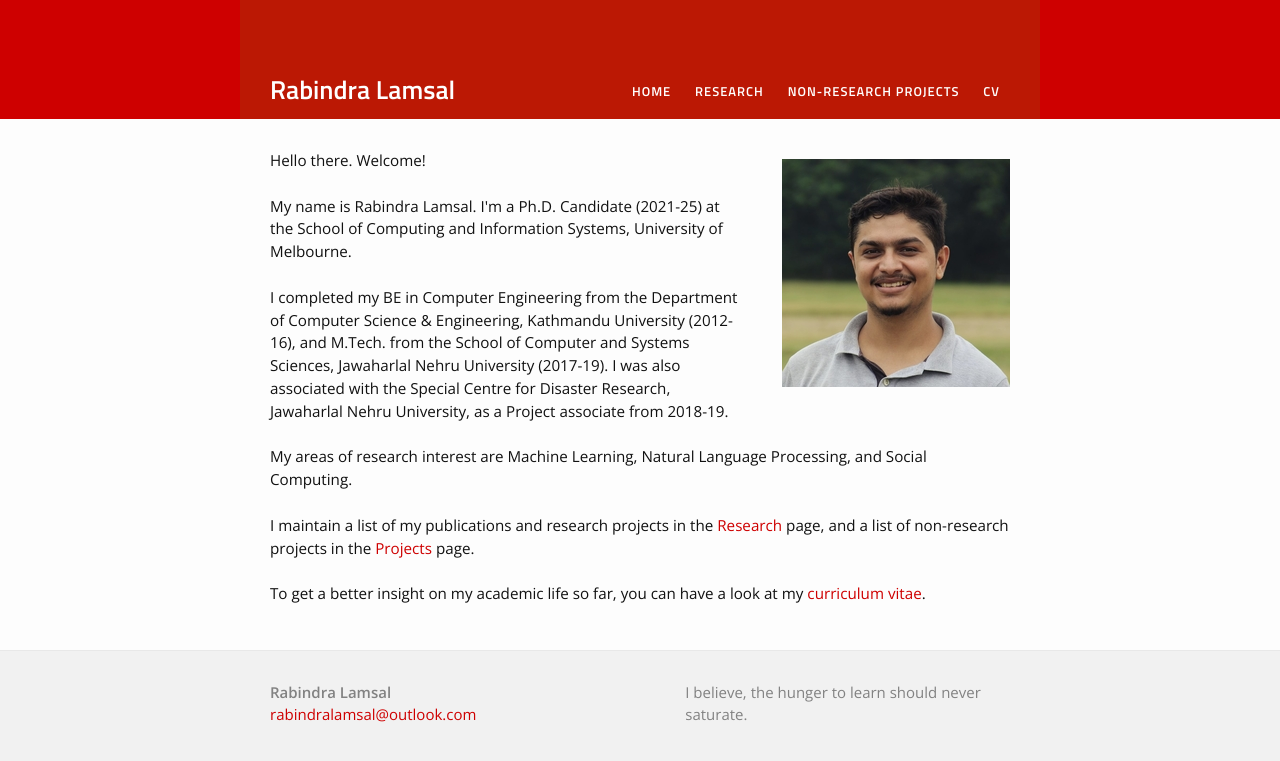
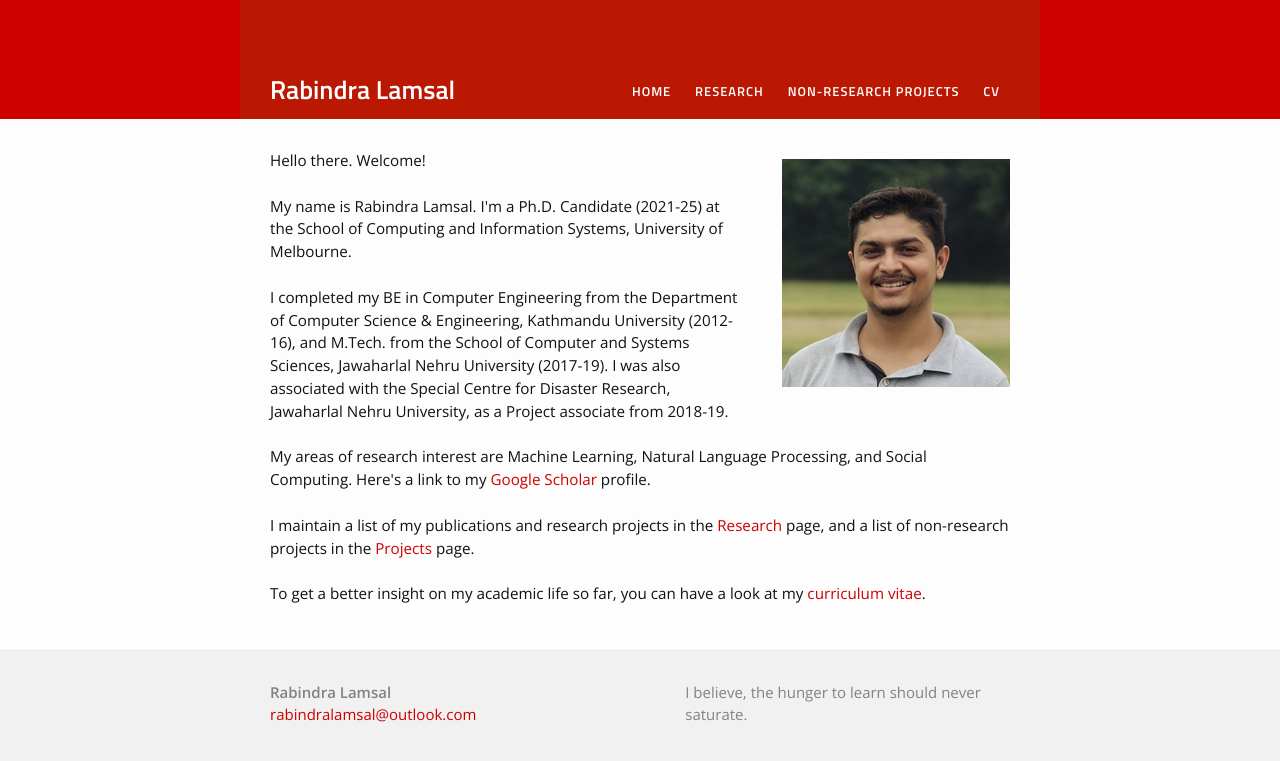
Before and after one commit to rabindralamsal/personal-site, a Jekyll site: the page built from index.html, in a window 1280 px wide. Shown: the top 761 px of the page. Built offline with Jekyll 4.4.1, drawn with Linux system fonts in a browser that asks for light colours.

Commit message:
Update index.html

```diff
--- a/index.html
+++ b/index.html
@@ -6,7 +6,7 @@ layout: default
 <img src="/rabindra_lamsal_photo.jpg" style="float: right;margin-left: 40px;margin-top: 10px;">
 <p>Hello there. Welcome!<br><br>My name is Rabindra Lamsal. I'm a Ph.D. Candidate (2021-25) at the School of Computing and Information Systems, University of Melbourne. <br><br> I completed my BE in Computer Engineering from the Department of Computer Science & Engineering, Kathmandu University (2012-16), and M.Tech. from the School of Computer and Systems Sciences, Jawaharlal Nehru University (2017-19). I was also associated with the Special Centre for Disaster Research, Jawaharlal Nehru University, as a Project associate from 2018-19.<br><br>
 
- My areas of research interest are Machine Learning, Natural Language Processing, and Social Computing.<br><br>
+My areas of research interest are Machine Learning, Natural Language Processing, and Social Computing. Here's a link to my <a href="https://scholar.google.com/citations?user=tN_Eb9MAAAAJ&hl=en">Google Scholar</a> profile.<br><br>
 
 I maintain a list of my publications and research projects in the <a href="/research/">Research</a> page, and a list of non-research projects in the <a href="/projects">Projects</a> page.<br><br>
 
```
